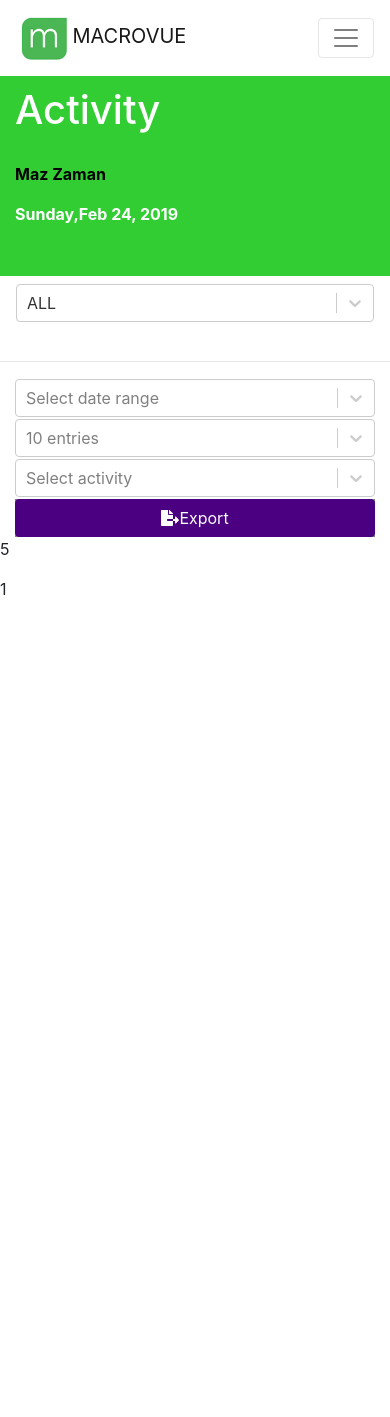
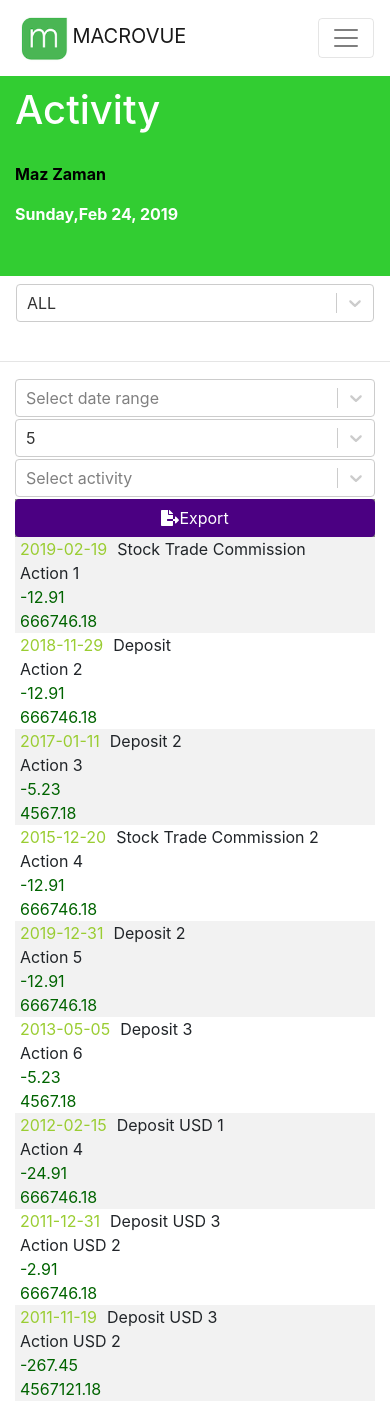
Before and after one commit to jose-guerrerog/MacrovueReact, a React (Create React App) app: page / in a window 390 px wide. Before the commit the page ends 844 px from the top, so only its background shows below. Built offline with nearby package versions, Linux system fonts and the light colour scheme.

Commit message:
Styling Mobile version

```diff
--- a/package.json
+++ b/package.json
@@ -10,9 +10,11 @@
     "moment": "^2.24.0",
     "react": "^16.8.4",
     "react-bootstrap": "^1.0.0-beta.5",
+    "react-bootstrap-table": "^4.3.1",
     "react-dom": "^16.8.4",
     "react-scripts": "2.1.8",
-    "react-select": "^2.4.2"
+    "react-select": "^2.4.2",
+    "react-table": "^6.9.2"
   },
   "scripts": {
     "start": "react-scripts start",
--- a/src/components/App.js
+++ b/src/components/App.js
@@ -3,6 +3,7 @@ import Header from './Header';
 import Filters from './Filters';
 import ContainerData from './ContainerData';
 import '../styles/style.css';
+import { DisplayData } from './FakeData';
 
 class App extends Component {
   constructor(props) {
@@ -11,7 +12,7 @@ class App extends Component {
       countryCode: 'ALL',
       type: 'ALL',
       entries: 5,
-      page: 1,
+      data: DisplayData,
     };
   }
 
@@ -27,15 +28,27 @@ class App extends Component {
     this.setState({ entries });
   };
 
-  _handlePage = (page) => {
-    this.setState({ page });
-  };
+  componentDidUpdate = (prevProps, prevState) => {
+    const {
+      countryCode,
+      type
+    } = this.state;
 
-  componentDidUpdate = () => {
-    debugger;
+    if (countryCode !== prevState.countryCode || type !== prevState.type)
+    {
+      const dataByCountry = countryCode === 'ALL' ? DisplayData : DisplayData.filter( x => x.countryCode === countryCode);
+      const dataByType = type === 'ALL' ? dataByCountry : dataByCountry.filter(x => x.type === type);
+      this.setState({ data: dataByType });
+    }
   };
 
   render() {
+    const {countryCode} = this.state;
+    const dataByCountry = countryCode === 'ALL' ? DisplayData : DisplayData.filter( x => x.countryCode === countryCode);
+    const getUniqueTypes = dataByCountry.map(x=>x.type).filter((v, i, a) => a.indexOf(v) === i);
+    let uniqueTypes = [];
+    getUniqueTypes.forEach( x => uniqueTypes.push({label: x, value: x}));
+
     return (
       <div>
         <Header />
@@ -43,11 +56,15 @@ class App extends Component {
           onSelectCountryCode={this._handleCountryCode}
           selectedCountryCode={this.state.countryCode}
           onSelectEntries={this._handleEntries}
+          selectedEntries={this.state.entries}
           onSelectType={this._handleType}
-          onSelectPage={this._handlePage}
+          selectedType={this.state.type}
+          optionTypes={uniqueTypes}
         />
-        <ContainerData page={this.state.entries}/>
-        <p>{this.state.page}</p>
+        <ContainerData
+          data={this.state.data}
+          selectedSizePage={this.state.entries}
+        />
       </div>
     );
   }
--- a/src/components/ContainerData.js
+++ b/src/components/ContainerData.js
@@ -1,19 +1,76 @@
 import React, { Component } from 'react';
-import axios from 'axios';
+import ReactTable from 'react-table';
+import "react-table/react-table.css";
+import '../styles/style.css';
+import moment from 'moment';
 
 class ContainerData extends Component {
-
-  constructor(props){
+  constructor(props) {
     super(props);
     this.state = {
-      data: [],
+      page: 0,
     };
   }
 
+  onSelectPage = (page) => {
+    debugger;
+    this.setState({ page });
+  }
+
   render() {
+    const columns = [{
+      Header: 'Date',
+      accessor: 'date',
+      Cell: props => <span className = 'date'>{moment(`${props.value.year}-${props.value.month}-${props.value.day}`).format('YYYY-MM-DD')}</span>
+    }, {
+      Header: 'Type',
+      accessor: 'type'
+    }, {
+      Header: 'Action',
+      accessor: 'action'
+    }, {
+      Header: 'AmountAUD',
+      accessor: 'amountAUD',
+      Cell: props => <span className='number'>{props.value}</span>
+    }, {
+      Header: 'EndingCashAUD',
+      accessor: 'endingCashAUD',
+      Cell: props => <span className='number'>{props.value}</span>
+    }];
     return (
-      <div className="App">
-        <p>{this.props.page}</p>
+      <div>
+        <div className="react-table-desktop">
+          <ReactTable
+            data={this.props.data}
+            columns={columns}
+            page={this.state.page}
+            onPageChange={this.onSelectPage}
+            showPageSizeOptions={false}
+            pageSize={this.props.selectedSizePage}
+            className="-striped -highlight"
+          />
+        </div>
+        <div className="react-table-mobile">
+          <table class="table table-striped">
+            <tbody>
+              {this.props.data.map(row =>
+                <tr>
+                  <div className="row">
+                    <div className="col-xs-3 date-mobile">
+                      { moment(`${row.date.year}-${row.date.month}-${row.date.day}`).format('YYYY-MM-DD') }
+                    </div>
+                    <div className="col-xs-9">
+                      {row.type}
+                    </div>
+                  </div>
+                  <div className="row">{row.action}</div>
+                  <div className="row green-text">{row.amountAUD}</div>
+                  <div className="row green-text">{row.endingCashAUD}</div>
+               </tr>
+            )}
+            </tbody>
+          </table>
+        </div>
       </div>
     );
   }
--- /dev/null
+++ b/src/components/FakeData.js
@@ -0,0 +1,110 @@
+export const DisplayData = [
+  {
+    date: {
+      day: 19,
+      month: 2,
+      year: 2019,
+    },
+    countryCode: 'AUD',
+    type: 'Stock Trade Commission',
+    action: 'Action 1',
+    amountAUD: -12.91,
+    endingCashAUD: 666746.18,
+  },
+  {
+    date: {
+      day: 29,
+      month: 11,
+      year: 2018,
+    },
+    countryCode: 'AUD',
+    type: 'Deposit',
+    action: 'Action 2',
+    amountAUD: -12.91,
+    endingCashAUD: 666746.18,
+  },
+  {
+    date: {
+      day: 11,
+      month: 1,
+      year: 2017,
+    },
+    countryCode: 'AUD',
+    type: 'Deposit 2',
+    action: 'Action 3',
+    amountAUD: -5.23,
+    endingCashAUD: 4567.18,
+  },
+  {
+    date: {
+      day: 20,
+      month: 12,
+      year: 2015,
+    },
+    countryCode: 'AUD',
+    type: 'Stock Trade Commission 2',
+    action: 'Action 4',
+    amountAUD: -12.91,
+    endingCashAUD: 666746.18,
+  },
+  {
+    date: {
+      day: 31,
+      month: 12,
+      year: 2019,
+    },
+    countryCode: 'AUD',
+    type: 'Deposit 2',
+    action: 'Action 5',
+    amountAUD: -12.91,
+    endingCashAUD: 666746.18,
+  },
+  {
+    date: {
+      day: 5,
+      month: 5,
+      year: 2013,
+    },
+    countryCode: 'AUD',
+    type: 'Deposit 3',
+    action: 'Action 6',
+    amountAUD: -5.23,
+    endingCashAUD: 4567.18,
+  },
+  {
+    date: {
+      day: 15,
+      month: 2,
+      year: 2012,
+    },
+    countryCode: 'USD',
+    type: 'Deposit USD 1',
+    action: 'Action 4',
+    amountAUD: -24.91,
+    endingCashAUD: 666746.18,
+  },
+  {
+    date: {
+      day: 31,
+      month: 12,
+      year: 2011,
+    },
+    countryCode: 'USD',
+    type: 'Deposit USD 3',
+    action: 'Action USD 2',
+    amountAUD: -2.91,
+    endingCashAUD: 666746.18,
+  },
+  {
+    date: {
+      day: 19,
+      month: 11,
+      year: 2011,
+    },
+    countryCode: 'USD',
+    type: 'Deposit USD 3',
+    action: 'Action USD 2',
+    amountAUD: -267.45,
+    endingCashAUD: 4567121.18,
+  },
+];
--- a/src/components/Filters.js
+++ b/src/components/Filters.js
@@ -24,6 +24,7 @@ class Filters extends Component {
 
   selectEntries = (res) => {
     const selectedEntries = res.value;
+    debugger;
     this.props.onSelectEntries(selectedEntries);
   }
 
@@ -85,6 +86,7 @@ class Filters extends Component {
             <span className="label-select">Showing</span>
             <Select
               placeholder={'10 entries'}
+              onChange={this.selectEntries}
               value={this.getValue(this.props.selectedEntries, entries)}
               options={entries}
               className={"select-entry"}
@@ -94,7 +96,8 @@ class Filters extends Component {
             <span className="label-select">Type</span>
             <Select
               placeholder={'Select activity'}
-              options={options}
+              onChange={this.selectType}
+              options={this.props.optionTypes}
               ///value={'2'}
               className={"select-activity"}
             />
--- a/src/styles/style.css
+++ b/src/styles/style.css
@@ -104,6 +104,18 @@ hr {
   border-color: #4B0082;
 }
 
+.DataTable {
+  margin: 0 15px;
+}
+
+.react-table-desktop {
+  display: block;
+}
+
+.react-table-mobile {
+  display: none;
+}
+
 @media screen and (max-width: 992px) {
   .green-section {
     height: 200px;
@@ -173,4 +185,35 @@ hr {
     background: #4B0082;
     color: white;
   }
+
+  .react-table-desktop {
+    display: none;
+  }
+
+  .react-table-mobile {
+    display: block;
+    margin: 0 15px;
+  }
+
+  tr > .row{
+    margin: 0 5px;
+  }
+
+  table {
+    width: 100%;
+    margin: 0;
+  }
+
+  .react-table-mobile > .row {
+    width: 100%;
+  }
+
+  .date-mobile {
+    color: yellowgreen;
+    margin: 0 10px 0 0;
+  }
+
+  .green-text {
+    color: #006400;
+  }
 }
```
Also changed, not shown: 1 other file (tests, documents, lock files or other folders).
